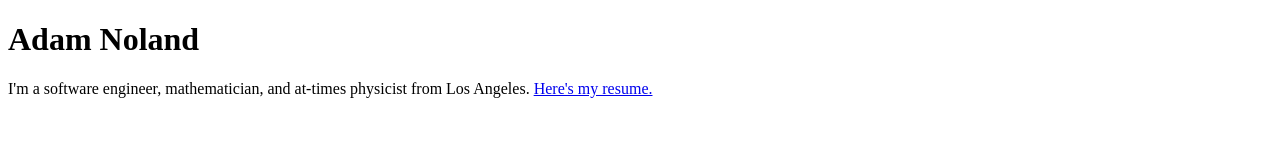
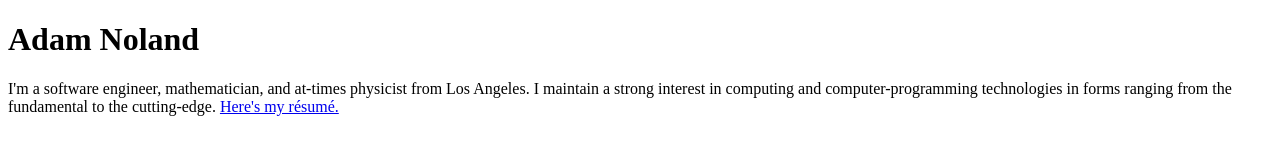
Before and after one commit to adam-noland/adam-noland.github.io, a plain HTML site: page index.html in a window 1280 px wide. Drawn offline with Linux system fonts and the light colour scheme.

Commit message:
expanded description a bit

```diff
--- a/index.html
+++ b/index.html
@@ -9,7 +9,7 @@
   <h1>Adam Noland</h1>
 
   <p>
-    I'm a software engineer, mathematician, and at-times physicist from Los Angeles. <a href="resume.pdf" download>Here's my resume.</a>
+    I'm a software engineer, mathematician, and at-times physicist from Los Angeles. I maintain a strong interest in computing and computer-programming technologies in forms ranging from the fundamental to the cutting-edge. <a href="resume.pdf" download>Here's my résumé.</a>
   </p>
 
 </body>
```
Also changed, not shown: 1 other file.
